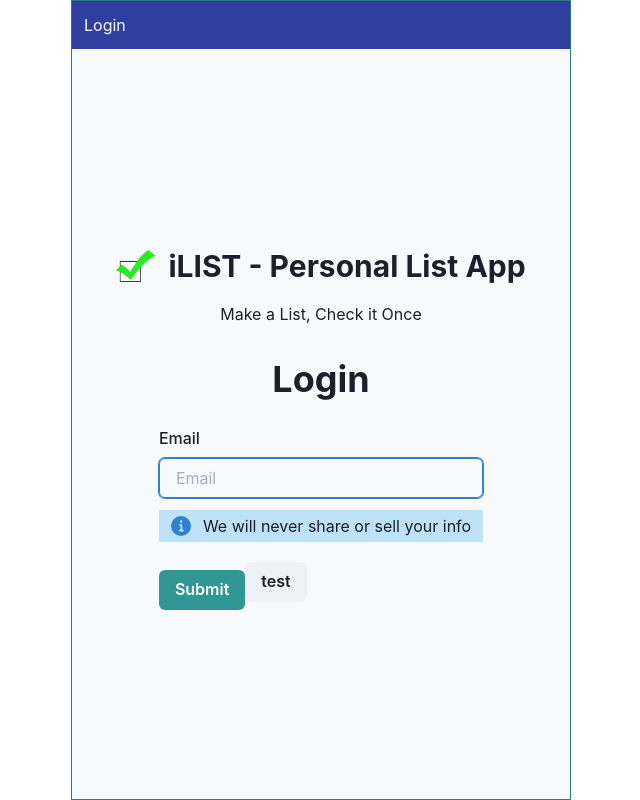
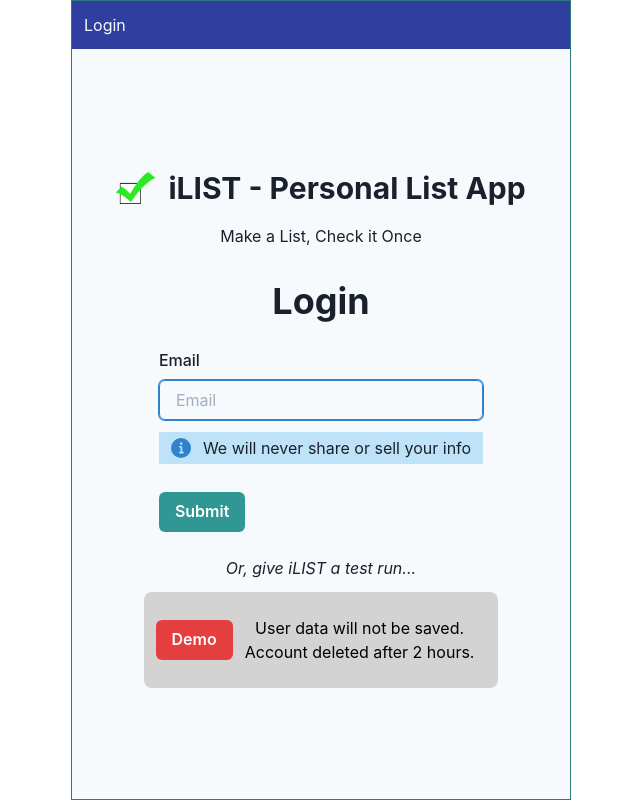
Before and after one commit to PrinceCorwin/iList, a React (Create React App) app: page /login in a window 1280 px wide. Shown: the whole page, without its empty margins (319-959 px from the left). Built offline with nearby package versions, Linux system fonts and the light colour scheme; no server answers.

Commit message:
demo mode styled

```diff
--- a/src/components/auth/LoginForm.js
+++ b/src/components/auth/LoginForm.js
@@ -2,6 +2,7 @@ import { useForm } from 'react-hook-form';
 import iListLogo from '../../images/checkbox2.png';
 import { useHistory } from 'react-router-dom';
 import {
+  Center,
   Text,
   Image,
   Heading,
@@ -25,6 +26,19 @@ const LoginForm = () => {
   const onSubmit = async data => {
     try {
       await sendSignInLinkToEmail(data.email);
+    } catch (error) {
+      setError('email', {
+        type: 'manual',
+        message: error.message,
+      });
+    }
+  };
+
+  const onDemo = async () => {
+    try {
+      await signInAnonymously();
+
+      history.push('/');
     } catch (error) {
       setError('email', {
         type: 'manual',
@@ -95,16 +109,32 @@ const LoginForm = () => {
           >
             Submit
           </Button>
-          <Button
-            onClick={() => {
-              signInAnonymously();
-              history.push('/');
-            }}
-          >
-            test
-          </Button>
         </FormControl>
       </form>
+      <Text fontStyle="italic" mt={6}>
+        Or, give iLIST a test run...
+      </Text>
+      <Flex mt={3} align="center" p={3} bg="lightgray" borderRadius="lg">
+        <Button
+          colorScheme="red"
+          onClick={() => {
+            onDemo();
+            // signInAnonymously();
+          }}
+        >
+          Demo
+        </Button>
+        <Flex
+          direction="column"
+          justify="center"
+          align="center"
+          p={3}
+          color="black"
+        >
+          <Text>User data will not be saved.</Text>
+          <Text> Account deleted after 2 hours.</Text>
+        </Flex>
+      </Flex>
     </Flex>
   );
 };
--- a/src/components/auth/useAuth.js
+++ b/src/components/auth/useAuth.js
@@ -2,7 +2,7 @@ import { useState, useEffect, useContext, createContext } from 'react';
 import firebase from 'firebase/app';
 import 'firebase/auth';
 import 'firebase/firestore';
-
+import { useHistory } from 'react-router-dom';
 // Initialize Firebase
 firebase.initializeApp({
   apiKey: process.env.REACT_APP_FB_API,
@@ -28,19 +28,15 @@ export const useAuth = () => {
 export const AuthProvider = ({ children }) => {
   const [user, setUser] = useState(null);
   const [isAuthenticating, setIsAuthenticating] = useState(true);
+  const history = useHistory();
 
-  const signInAnonymously = () => {
+  const signInAnonymously = async () => {
     console.log('signing in');
-    firebase
+    await firebase
       .auth()
       .signInAnonymously()
       .then(() => {
-        console.log('signed in');
-      })
-      .catch(error => {
-        var errorCode = error.code;
-        var errorMessage = error.message;
-        // ...
+        return true;
       });
   };
   // Wrap any Firebase methods we want to use making sure ...
```
